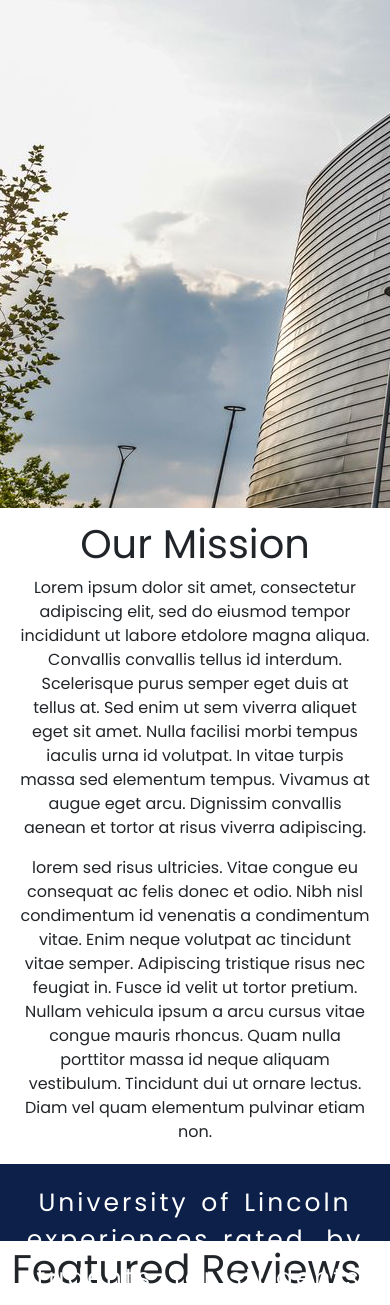
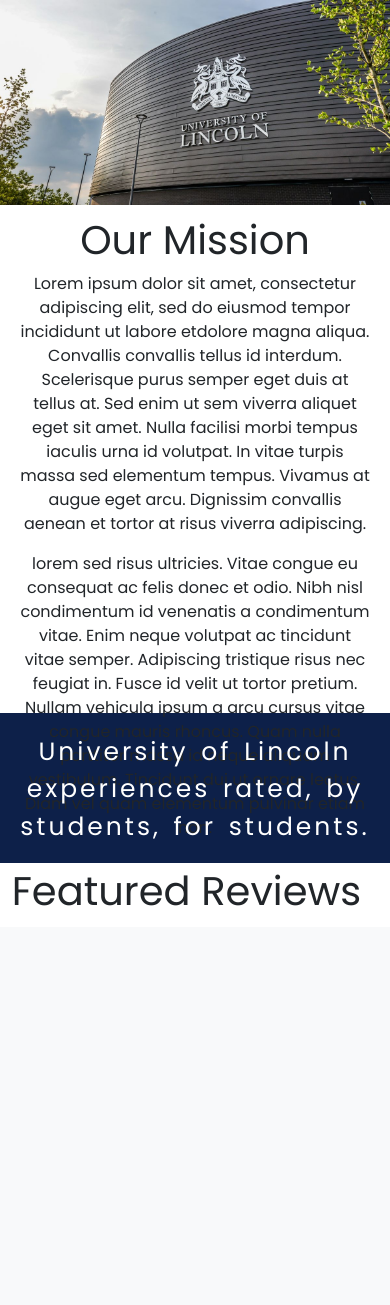
Before and after one commit to mathewsjoyy/CMP2804M-TSE-Project, a Flask app: page / in a window 390 px wide; the page is wider, and only the part inside the window is pictured. Shown: the part 90-1395 px from the top of that part. After the commit the page ends 996 px from the top of that part, so only its background shows below. Run offline with Flask 2, Linux system fonts and the light colour scheme; some libraries are stand-ins or nearby versions.

Commit message:
Made the Homepage Responsive

```diff
--- a/app/config.py
+++ b/app/config.py
@@ -6,7 +6,7 @@
 # including the secret key, database configuration, and other
 class Config:
     # App secret key (needed to run on heroku)
-    SECRET_KEY = str(os.environ.get('SECRET_KEY').encode('utf-8'))
+    #SECRET_KEY = str(os.environ.get('SECRET_KEY').encode('utf-8'))
 
     # Database configurations
     uri = ""
--- a/app/static/styles.css
+++ b/app/static/styles.css
@@ -34,20 +34,21 @@
 .site-header .navbar .navbar-nav .nav-link:hover::after {
     width: 80%;
 }
+
+/* HOME PAGE */
 .home-image {
     float: left;
     max-width: 60%;
     min-width: 800px;
 }
-
-/* HOME PAGE */
-.home-image img {
-    width: auto;
+.solid-image {
+    display: none;
 }
 .home-mission {
     float: right;
     width: 40%;
     min-height: 350px;
+    max-height: 508px;
     padding: 3% 3% 1%;
     text-align: right;
 }
@@ -57,8 +58,6 @@
     height: 77.5px;
     padding: 20px;
     background-color: #0D2049;
-    position: relative;
-
 }
 .banner p {
     color: white;
@@ -73,15 +72,42 @@
     padding: 1% 3% 1% 3%;
 }
 
-@media screen and (max-width: 1166px) {
+/* RESPONSIVE HOMEPAGE */
+@media screen and (max-width: 1315px) {
     .home-mission {
         clear: both;
         float: none;
         width: 100%;
+        height: fit-content;
         padding: 3% 5% 1%;
         text-align: center;
     }
+    .home-image {
+        clear: both;
+        width: 100%;
+        max-width: 100%;
+        min-width: 0%;
+    }
+    .faded-image{
+        display: none;
+    }
+    .solid-image {
+        display: inherit;
+        width: 100%;
+    }
   }
+
+@media screen and (max-width: 1065px) {
+    .banner {
+        height: 110px;
+    }
+}
+
+@media screen and (max-width: 550px) {
+      .banner {
+        height: 150px;
+      }
+    }
 
 /* IMAGE CAROUSEL */
 .carousel-item {
--- a/app/templates/index.html
+++ b/app/templates/index.html
@@ -3,60 +3,36 @@
 {% block content %}
     <title>Home</title>
 
+    <!-- Holds Homepage Content -->
     <div class="home-container">
+      <!-- Container for image -->
       <div class="home-image">
-        <img src="{{ url_for('static', filename='images/uol-INB.png') }}">
+        <!-- Both versions of the INB image -->
+        <img class="faded-image" src="{{ url_for('static', filename='images/uol-INB.png') }}">
+        <img class="solid-image" src="{{ url_for('static', filename='images/uol-image-1.jpg') }}">
       </div>
+      <!-- About Us Section -->
       <div class="home-mission">
         <h1>Our Mission</h1>
         <p>Lorem ipsum dolor sit amet, consectetur adipiscing elit, sed do eiusmod tempor incididunt ut labore
           etdolore magna aliqua. Convallis convallis tellus id interdum. Scelerisque purus semper eget duis at
           tellus at. Sed enim ut sem viverra aliquet eget sit amet. Nulla facilisi morbi tempus iaculis urna id
           volutpat. In vitae turpis massa sed elementum tempus. Vivamus at augue eget arcu. Dignissim convallis
-          aenean et tortor at risus viverra adipiscing.
+          aenean et tortor at risus viverra adipiscing.</p>
           <p>lorem sed risus ultricies. Vitae congue eu
           consequat ac felis donec et odio. Nibh nisl condimentum id venenatis a condimentum vitae. Enim neque
           volutpat ac tincidunt vitae semper. Adipiscing tristique risus nec feugiat in. Fusce id velit ut tortor
           pretium. Nullam vehicula ipsum a arcu cursus vitae congue mauris rhoncus. Quam nulla porttitor massa id
           neque aliquam vestibulum. Tincidunt dui ut ornare lectus. Diam vel quam elementum pulvinar etiam non.</p>
-        </p>
       </div>
       <div class="banner">
         <p>University of Lincoln experiences rated, by students, for students.</p>
       </div>
+      <!-- Featured Reviews -->
       <div class="home-featured">
         <h1>Featured Reviews</h1>
-
+        <!-- PLEASE LEAVE 4 REVIEWS HERE -->
       </div>
     </div>
 
-
-    <!-- <div id="carouselExampleIndicators" class="carousel slide" data-ride="carousel">
-      <ol class="carousel-indicators">
-        <li data-target="#carouselExampleIndicators" data-slide-to="0" class="active"></li>
-        <li data-target="#carouselExampleIndicators" data-slide-to="1"></li>
-        <li data-target="#carouselExampleIndicators" data-slide-to="2"></li>
-      </ol>
-      <div class="carousel-inner">
-        <div class="carousel-item active">
-          <img class="d-block w-100" src="{{ url_for('static', filename='images/uol-image-1.jpg') }}" alt="First slide">
-        </div>
-        <div class="carousel-item">
-          <img class="d-block w-100" src="{{ url_for('static', filename='images/uol-image-2.jpg') }}" alt="Second slide">
-        </div>
-        <div class="carousel-item">
-          <img class="d-block w-100" src="{{ url_for('static', filename='images/uol-image-3.jpg') }}" alt="Third slide">
-        </div>
-      </div>
-      <a class="carousel-control-prev" href="#carouselExampleIndicators" role="button" data-slide="prev">
-        <span class="carousel-control-prev-icon" aria-hidden="true"></span>
-        <span class="sr-only">Previous</span>
-      </a>
-
-      <a class="carousel-control-next" href="#carouselExampleIndicators" role="button" data-slide="next">
-          <span class="carousel-control-next-icon" aria-hidden="true"></span>
-          <span class="sr-only">Next</span>
-      </a>
-    </div>-->
-
 {% endblock content %}
```
